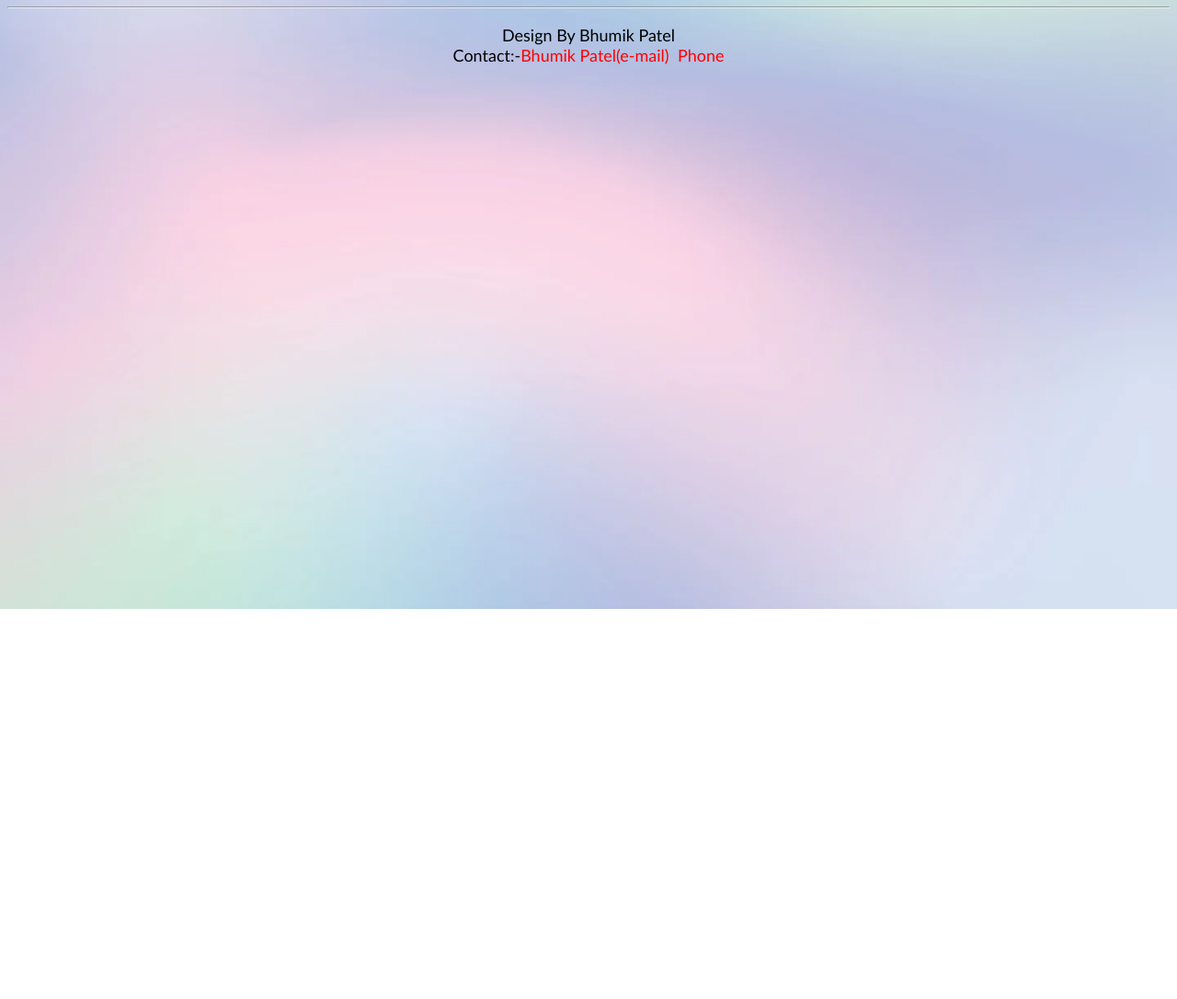
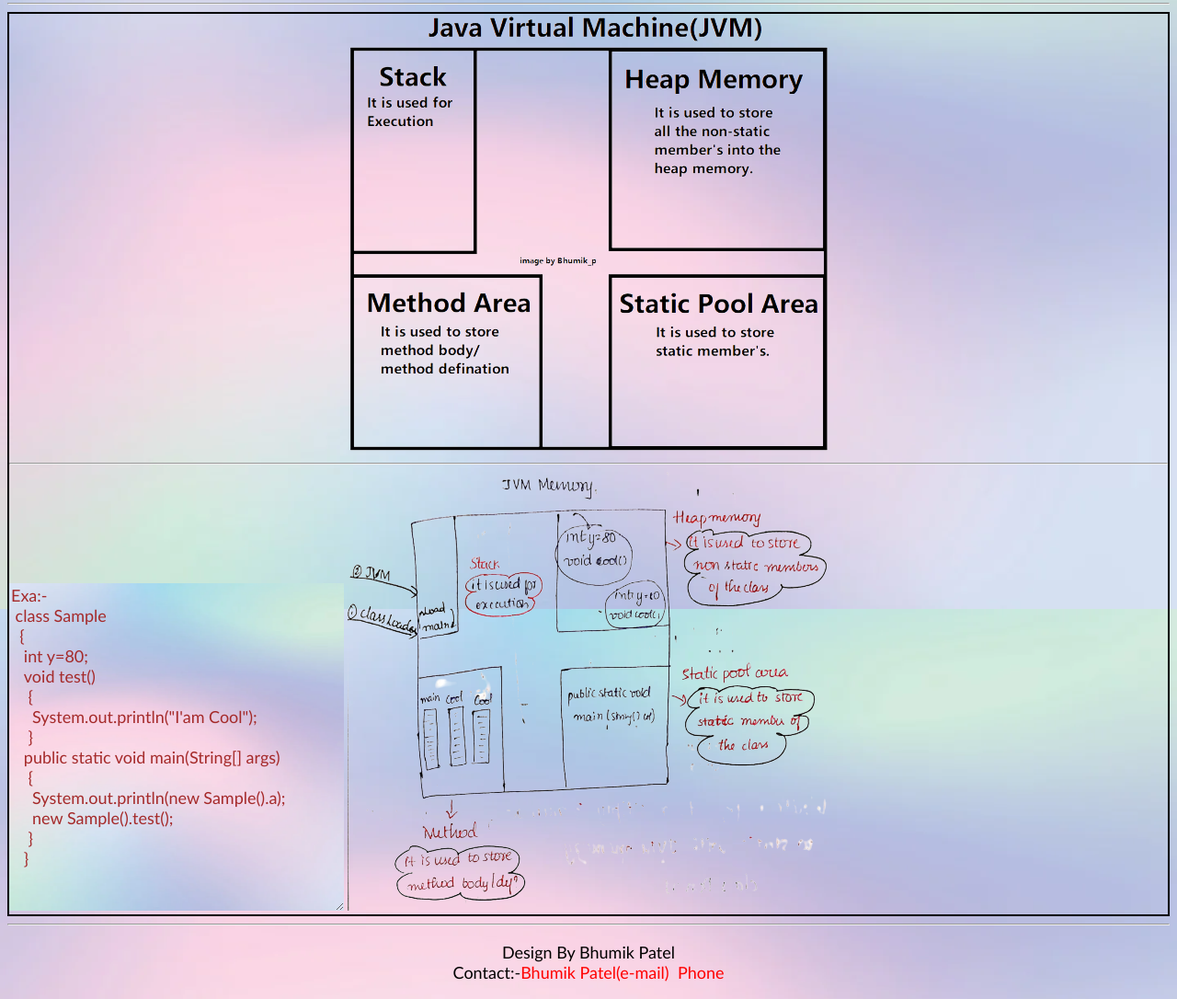
Before and after one commit to bumik123/b7_notes, a plain HTML site: page htmlfiles/Java/jvm.html in a window 1280 px wide. Shown: the part 138-1224 px from the top of the page at 92% size. Before the commit the page ends 800 px from the top, so only its background shows below. Drawn offline with Linux system fonts and the light colour scheme.

Commit message:
notes updated v1.1

```diff
--- a/htmlfiles/Java/jvm.html
+++ b/htmlfiles/Java/jvm.html
@@ -23,8 +23,27 @@
             <a href="/b7_notes/htmlfiles/Selenium.html">Selenium</a>
             </div>
     </header>
+    <hr>
     <main>
-
+        <center><img src="jvm_img.png" alt="jvm_img" height="100%"></center>
+        <hr>
+        <textarea name="example" cols="33" rows="16">
+Exa:-
+ class Sample
+  {
+   int y=80;
+   void test()
+    {
+     System.out.println("I'am Cool");
+    }
+   public static void main(String[] args)
+    {
+     System.out.println(new Sample().a);
+     new Sample().test();
+    }
+   }
+        </textarea>
+    <img src="jvm_exa.png" alt="jvm_example" height="100%">
     </main>
     <footer style="color: white;">
         <hr>
```
Also changed, not shown: htmlfiles/Java/non_stat.html (+1 -0 lines), htmlfiles/Java/jvm_exa.png (added), htmlfiles/Java/jvm_exa_non_bg.png (added), htmlfiles/Java/jvm_img.png (added), htmlfiles/Java/jvm_img_non_bg.png (added).
